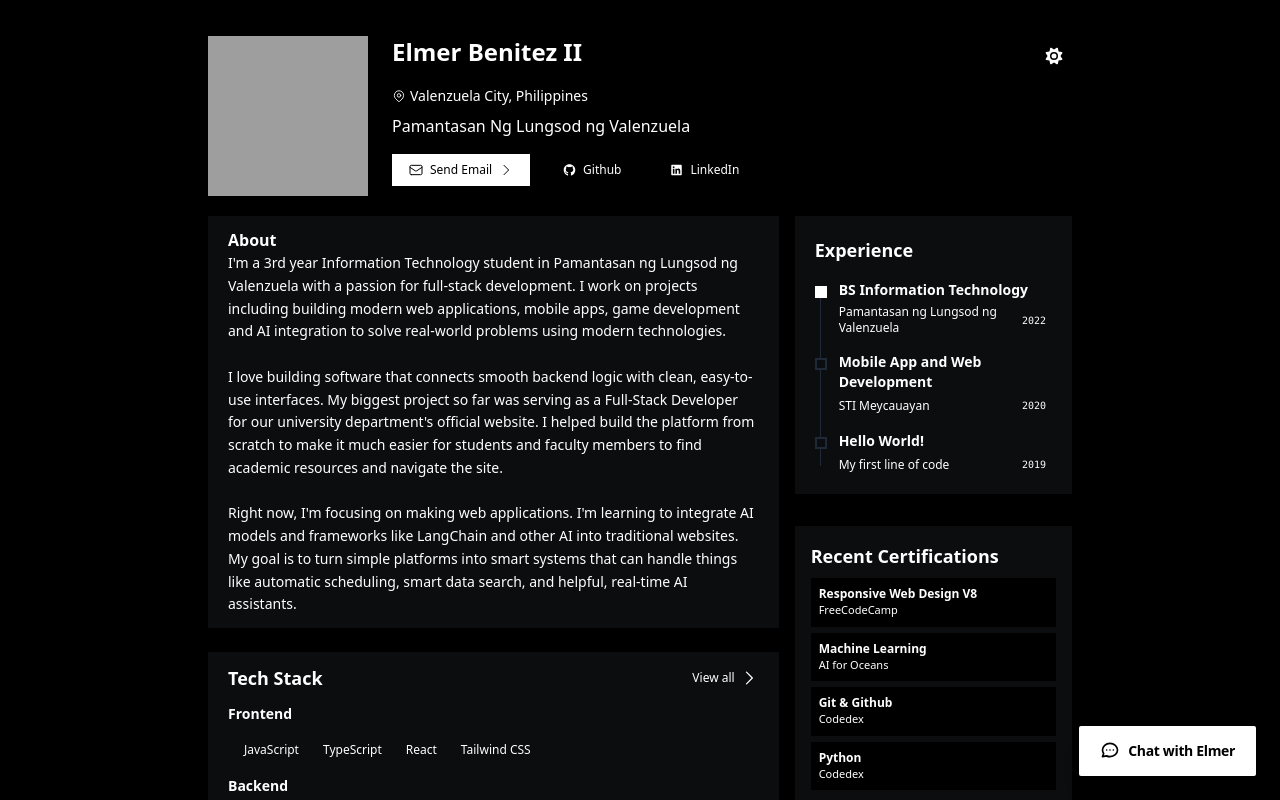
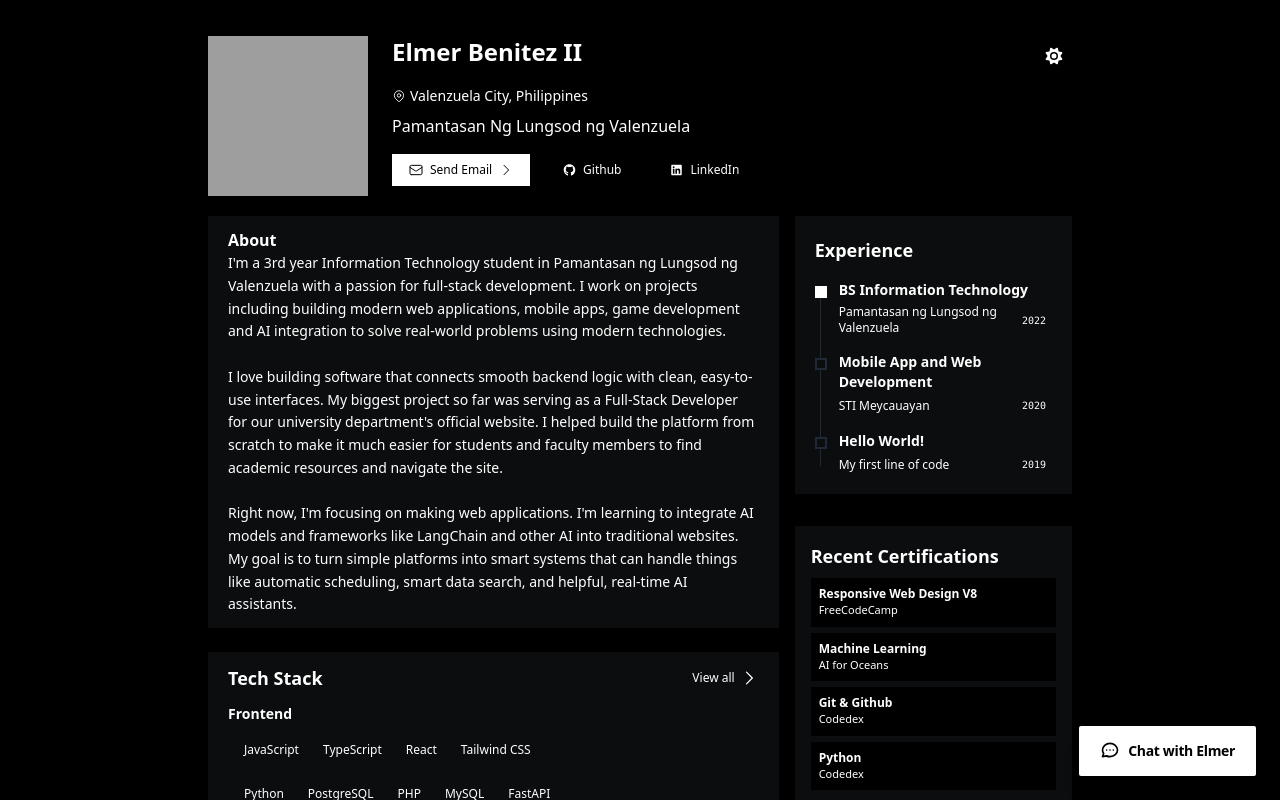
Before and after one commit to redd1514/my-portfolio, a React (Vite) app: page / in a window 1280 px wide. Shown: the top 800 px of the page. Built offline with nearby package versions, Linux system fonts and the light colour scheme; grey boxes are pictures that could not be loaded.

Commit message:
innnnitial

```diff
--- a/src/components/techStack.jsx
+++ b/src/components/techStack.jsx
@@ -24,7 +24,7 @@ const TechStack = () => {
                     </div>
                 </div>
                 <div>
-                    <h3 className="text-sm font-semibold mb-2">Backend</h3>
+                    <h3 className="text-sm font-semibold mb-2"></h3>
                     <div className="flex flex-wrap gap-2 pt-2 ml-2">
                         <span className="px-2 py-0.5 text-xs rounded-md bg-foreground/5 shadow-[0_1px_1px_rgba(0,0,0,0.03)]">Python</span>
                         <span className="px-2 py-0.5 text-xs rounded-md bg-foreground/5 shadow-[0_1px_1px_rgba(0,0,0,0.03)]">PostgreSQL</span>
```
